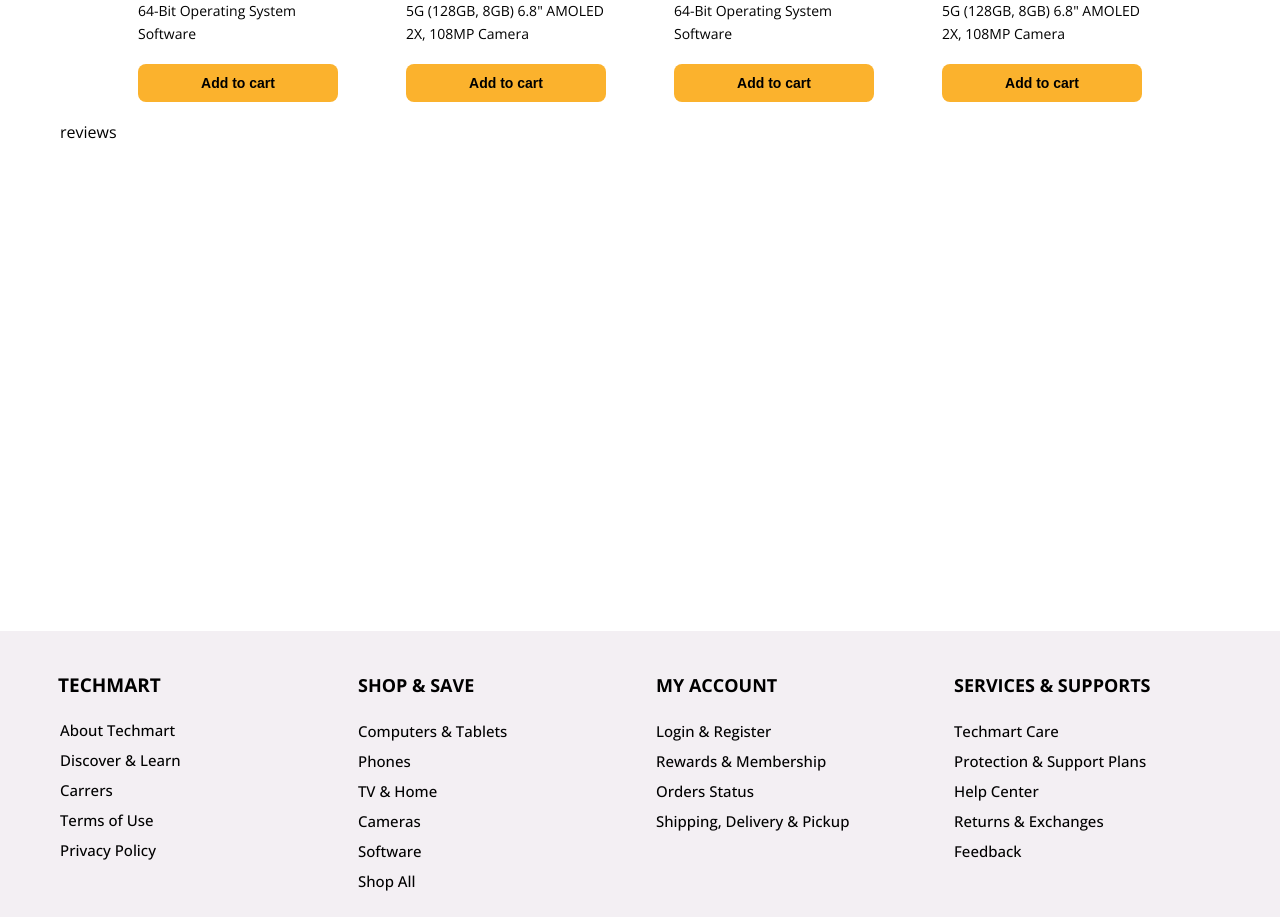
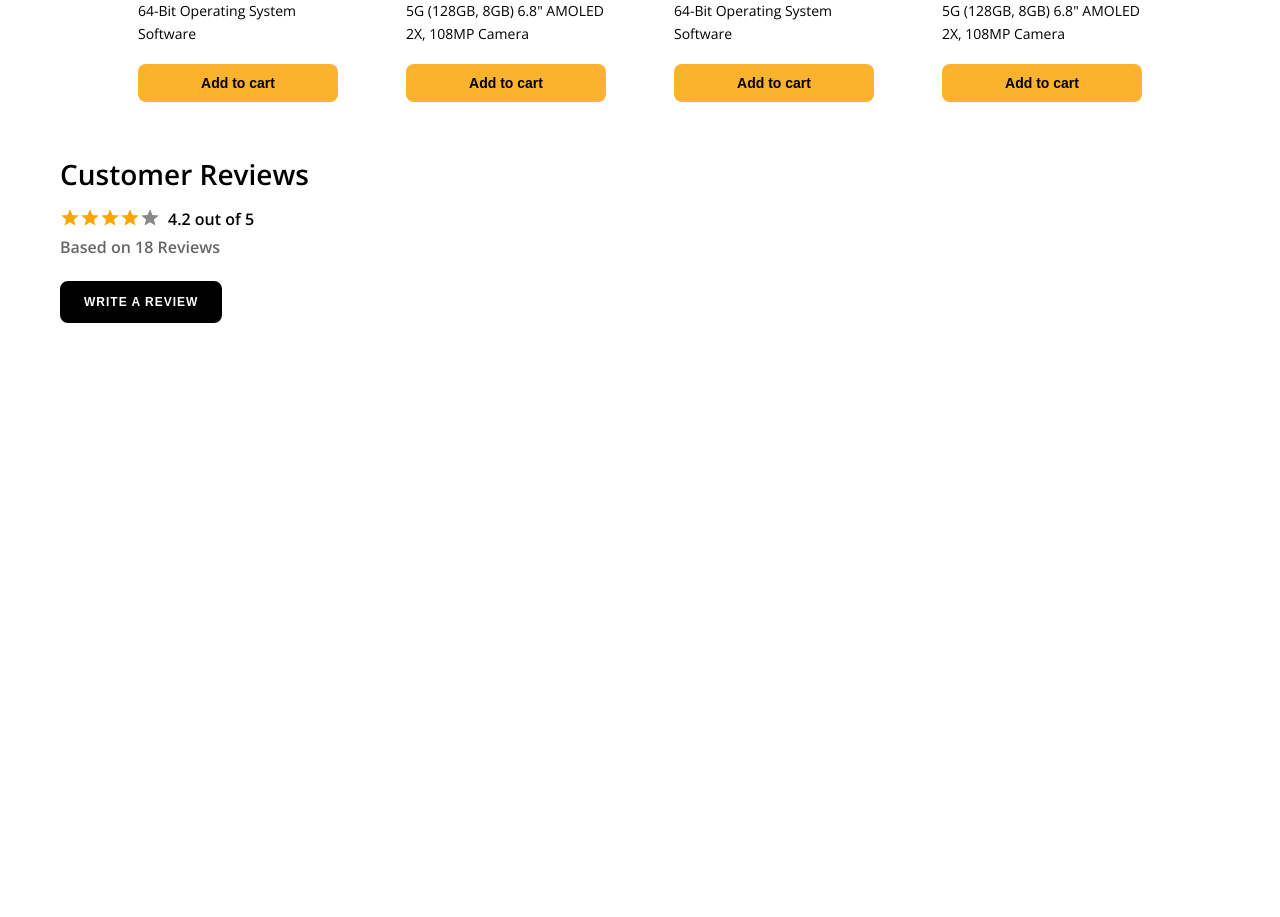
Before and after one commit to nhannguyencsd/mern-ecommerce, a React (Create React App) app in the folder client/: page /product-details in a window 1280 px wide. Shown: the part 1086-2003 px from the top of the page. Built offline with nearby package versions, Linux system fonts and the light colour scheme.

Commit message:
feat(client): create CustomerReviews and WriteReview component

```diff
--- /dev/null
+++ b/client/src/components/CustomerReviews/CustomerReviews.module.scss
@@ -0,0 +1,27 @@
+.wrapper {
+    margin-top: 4rem;
+}
+
+.headline {
+    font-size: 2.8rem;
+    font-weight: 600;
+    line-height: 1;
+    text-transform: capitalize;
+}
+
+.rating-value-cell {
+    display: inline-flex;
+    align-items: center;
+    margin-top: 2rem;
+    line-height: 1;
+
+    .rating-value {
+        margin-left: 8px;
+        font-weight: 600;
+    }
+}
+
+.rating-count {
+    font-weight: 600;
+    color: #666;
+}
--- /dev/null
+++ b/client/src/components/CustomerReviews/CustomerReviewsIndex.js
@@ -0,0 +1,22 @@
+import classNames from 'classnames/bind';
+import styles from './CustomerReviews.module.scss';
+import StarRating from '../StarRating/StarRatingIndex';
+import WriteReview from './WriteReview/WriteReviewIndex';
+
+const cx = classNames.bind(styles);
+
+function CustomerReviews() {
+    return (
+        <div className={cx('wrapper')}>
+            <h2 className={cx('headline')}>Customer reviews</h2>
+            <div className={cx('rating-value-cell')}>
+                <StarRating fixedValue={4} />
+                <span className={cx('rating-value')}>4.2 out of 5</span>
+            </div>
+            <div className={cx('rating-count')}>Based on 18 Reviews</div>
+            <WriteReview />
+        </div>
+    );
+}
+
+export default CustomerReviews;
--- /dev/null
+++ b/client/src/components/CustomerReviews/WriteReview/WriteReview.module.scss
@@ -0,0 +1,125 @@
+.wrapper {
+    margin-top: 2rem;
+}
+
+// write a review button
+.review-btn {
+    padding: 12px 22px;
+    border: 2px solid #000;
+    border-radius: 8px;
+    font-size: 1.2rem;
+    font-weight: 600;
+    letter-spacing: 1px;
+    cursor: pointer;
+    transition: all 0.3s;
+    color: #fff;
+    background-color: #000;
+
+    &:hover {
+        color: #000;
+        background-color: #fff;
+    }
+}
+
+// collapsible writting review form
+.collapsible {
+    max-height: 0;
+    padding: 2rem;
+    overflow: hidden;
+    transition: max-height 0.3s ease-out;
+}
+
+// writting review form
+.review-frm {
+    display: flex;
+    flex-direction: column;
+    width: 1000px;
+    max-width: 100%;
+    padding: 2rem 2.5rem;
+    border-radius: 4px;
+    margin: 0 auto;
+    margin-top: 3rem;
+    box-shadow: 0.1rem 0.6rem 2rem rgb(0 0 0 / 10%);
+
+    // review rating
+    .rating-lbl {
+        margin-bottom: 1rem;
+    }
+
+    .review-title-lbl {
+        margin-top: 2rem;
+    }
+
+    // review title
+    .review-title-txt {
+        width: 100%;
+        height: 34px;
+        padding-left: 8px;
+        padding-right: 8px;
+        border: 1px solid #ccc;
+        border-radius: 4px;
+        margin-top: 1rem;
+        font-size: 1.6rem;
+
+        &:focus {
+            outline: 0.2rem solid transparent;
+            outline-offset: 0.3rem;
+            box-shadow: 0 0 0 0.3rem rgb(255, 255, 255), 0 0 0.5rem 0.4rem rgba(15, 15, 15, 0.3);
+        }
+    }
+
+    // review body
+    .review-body-lbl {
+        margin-top: 3rem;
+    }
+
+    .review-body-txt {
+        width: 100% !important;
+        max-width: 100%;
+        min-height: 34px;
+        border: 1px solid #ccc;
+        border-radius: 4px;
+        padding: 4px 8px;
+        margin-top: 1rem;
+        font-size: 1.7rem;
+        resize: vertical;
+
+        &:focus {
+            outline: 0.2rem solid transparent;
+            outline-offset: 0.3rem;
+            box-shadow: 0 0 0 0.3rem rgb(255, 255, 255), 0 0 0.5rem 0.4rem rgba(15, 15, 15, 0.3);
+        }
+    }
+
+    // cancel and post review button
+    .btn-cell {
+        align-self: center;
+        margin-top: 3rem;
+    }
+
+    .cancel-btn,
+    .post-btn {
+        padding: 10px 26px;
+        border: 2px solid #000;
+        border-radius: 8px;
+        margin: 0 20px;
+        font-size: 1.2rem;
+        font-weight: 600;
+        letter-spacing: 1px;
+        cursor: pointer;
+        transition: all 0.3s;
+        color: #fff;
+        background-color: #000;
+
+        &:hover {
+            text-decoration: underline;
+            text-underline-offset: 4px;
+            text-decoration-thickness: 2px;
+        }
+    }
+
+    .cancel-btn {
+        color: #000;
+        background-color: #fff;
+    }
+}
--- /dev/null
+++ b/client/src/components/CustomerReviews/WriteReview/WriteReviewIndex.js
@@ -0,0 +1,60 @@
+import { useRef } from 'react';
+import classNames from 'classnames/bind';
+import styles from './WriteReview.module.scss';
+import StarRating from '../../StarRating/StarRatingIndex';
+
+const cx = classNames.bind(styles);
+
+function WriteReview() {
+    const collapsibleRef = useRef();
+    const cancelBtnRef = useRef();
+
+    // handle collapsible writting review form
+    const handleCollapsible = () => {
+        if (collapsibleRef.current.style.maxHeight) {
+            collapsibleRef.current.style.maxHeight = null;
+        } else {
+            collapsibleRef.current.style.maxHeight = collapsibleRef.current.scrollHeight + 'px';
+        }
+    };
+
+    // close writting review form
+    const handleCancelWriteReview = (e) => {
+        e.preventDefault();
+        collapsibleRef.current.style.maxHeight = null;
+    };
+
+    return (
+        <div className={cx('wrapper')}>
+            <button className={cx('review-btn')} onClick={handleCollapsible}>
+                WRITE A REVIEW
+            </button>
+            <div className={cx('collapsible')} ref={collapsibleRef}>
+                <form className={cx('review-frm')} action="">
+                    {/* review rating */}
+                    <label className={cx('rating-lbl')}>How would you rate our product?</label>
+                    <StarRating />
+                    {/* review title */}
+                    <label htmlFor="review-title-lbl" className={cx('review-title-lbl')}>
+                        Title of Review
+                    </label>
+                    <input className={cx('review-title-txt')} id="review-title-lbl" required></input>
+                    {/* review body */}
+                    <label htmlFor="review-body-lbl" className={cx('review-body-lbl')}>
+                        How was your overall experience?
+                    </label>
+                    <textarea className={cx('review-body-txt')} id="review-body-lbl" rows={5} required></textarea>
+                    {/* review buttons */}
+                    <div className={cx('btn-cell')}>
+                        <button className={cx('cancel-btn')} ref={cancelBtnRef} onClick={handleCancelWriteReview}>
+                            CANCEL
+                        </button>
+                        <button className={cx('post-btn')}>POST REVIEW</button>
+                    </div>
+                </form>
+            </div>
+        </div>
+    );
+}
+
+export default WriteReview;
--- a/client/src/layouts/ContentLayout/ContentLayout.module.scss
+++ b/client/src/layouts/ContentLayout/ContentLayout.module.scss
@@ -1,6 +1,6 @@
 .page {
     min-height: 1800px;
-    margin-bottom: 250px;
+    margin-bottom: 550px;
     padding-top: var(--height-header);
     background-color: var(--color-background);
 }
--- a/client/src/pages/ProductDetailsPage/ProductDetailsPageIndex.js
+++ b/client/src/pages/ProductDetailsPage/ProductDetailsPageIndex.js
@@ -5,6 +5,7 @@ import AddToCart from '../../components/AddToCart/AddToCartIndex';
 import ProductHeadline from '../../components/ProductHeadline/ProductHeadlineIndex';
 import ProductGallery from '../../components/ProductGallery/ProductGalleryIndex';
 import ProductRecommendation from '../../components/ProductRecommendation/ProductRecommendationIndex';
+import CustomerReviews from '../../components/CustomerReviews/CustomerReviewsIndex';
 
 const cx = classNames.bind(styles);
 
@@ -145,7 +146,8 @@ function ProductDetailsPage() {
                 </div>
                 {/* product recommendation */}
                 <ProductRecommendation />
-                <div>reviews</div>
+                {/* customer reviews */}
+                <CustomerReviews />
             </div>
         </div>
     );
```
